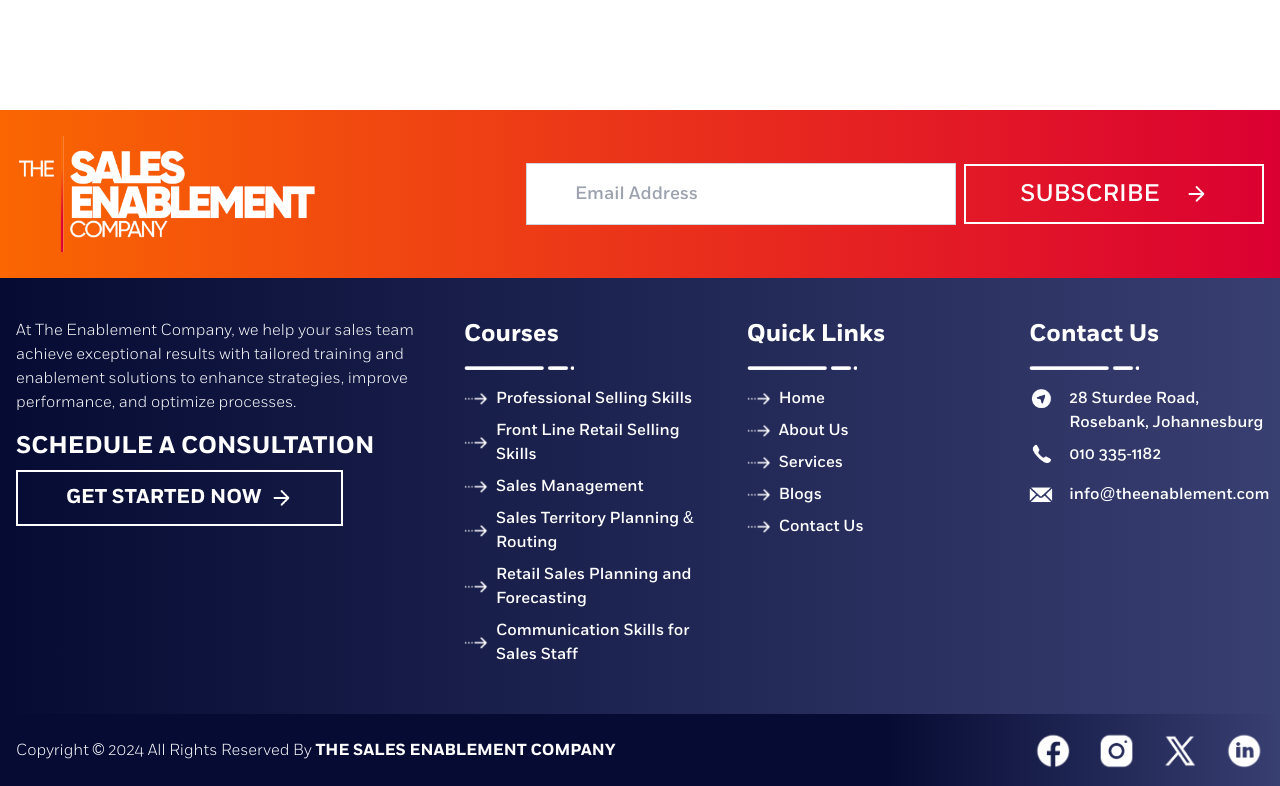
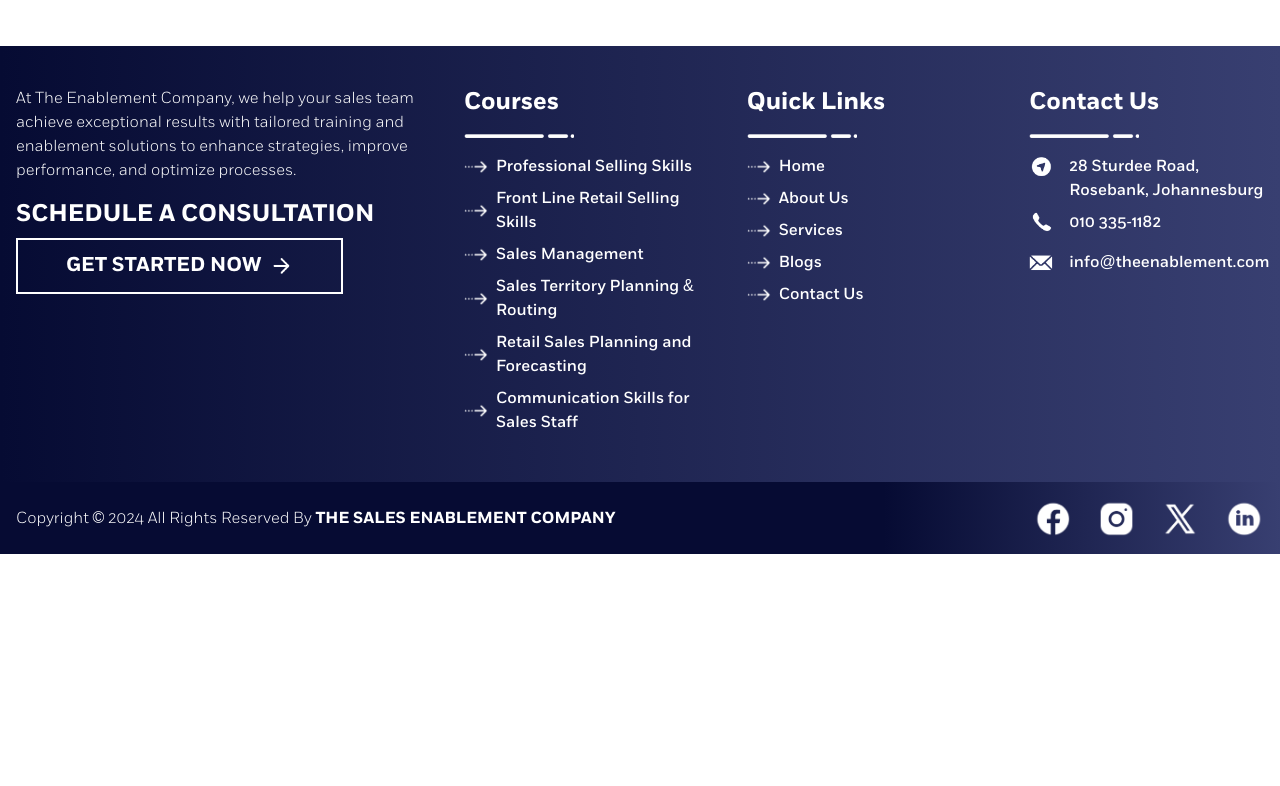
Before and after one commit to hrushikeshjena9/thesalesenablement2, a React (Vite) app: page / in a window 1280 px wide. Shown: the part 6462-7248 px from the top of the page. After the commit the page ends 7016 px from the top, so only its background shows below. Built offline with nearby package versions, Linux system fonts and the light colour scheme.

Commit message:
Update Home.jsx

```diff
--- a/src/pages/Home.jsx
+++ b/src/pages/Home.jsx
@@ -8,7 +8,7 @@
 import Testimonials from "../home-sections/Testimonialss";
 import OurCourses from "../home-sections/OurCourses";
 import LatestBlogs from "../home-sections/LatestBlogs";
-import Footersubscribe from "../home-sections/footersubscribe";
+// import Footersubscribe from "../home-sections/footersubscribe";
 function Home() {
   return (
     <>
@@ -21,7 +21,7 @@
         <CaseStudies />
         <Testimonials />
         <LatestBlogs />
-        <Footersubscribe/>
+{/*         <Footersubscribe/> */}
       </div>
     </>
   );
```
